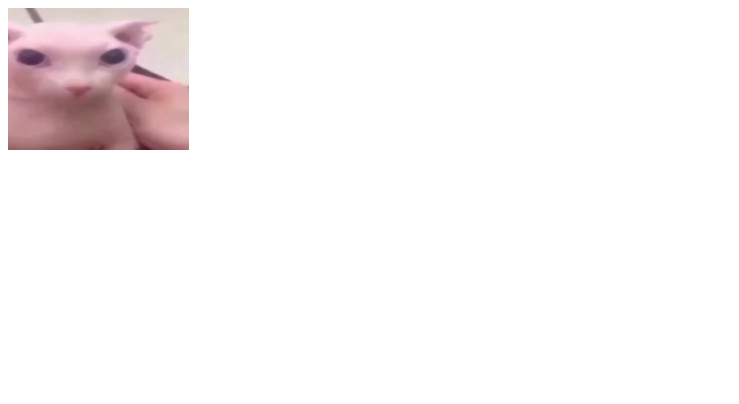
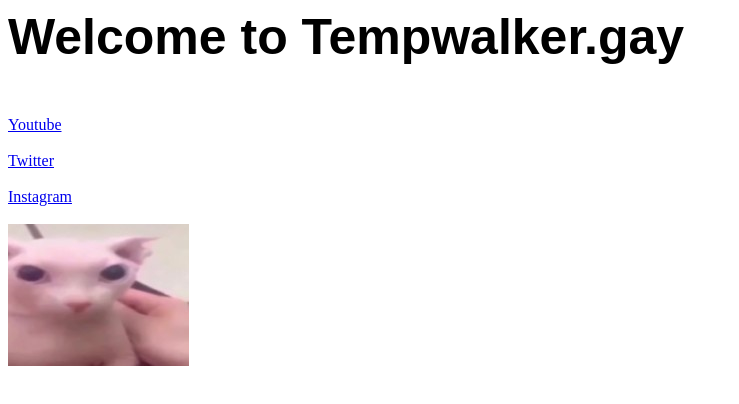
Before and after one commit to tempwalker/tempwalker.github.io, a plain HTML site: page index.html in a window 1280 px wide. Shown: the whole page, without its empty margins (0-739 px from the left). Drawn offline with Linux system fonts and the light colour scheme.

Commit message:
Update index.html

```diff
--- a/index.html
+++ b/index.html
@@ -1,8 +1,17 @@
 <html>
-  <head>
-    <title>temp.walker's website</title>
-  </head>
-  <body>
-    <img src="images/bingus.jpg" alt="Bingus">
-  </body>
+<title>temp.walker's website</title>
+<body>
+<style>
+p {font-family:arial;}
+p {font-size:50px;}
+</style>
+<b><p>Welcome to Tempwalker.gay</b></p>
+<a href="https://www.youtube.com/channel/UCSlnVF1nem-vTLeNVcSrhyQ">Youtube</a>
+<br></br>
+<a href="https://twitter.com/walkertemp">Twitter</a>
+<br></br>
+<a href="https://www.instagram.com/temp.walker/">Instagram</a>
+<br></br>
+<img src="images/bingus.jpg" alt="Bingus">
+</body>
 </html>
```
